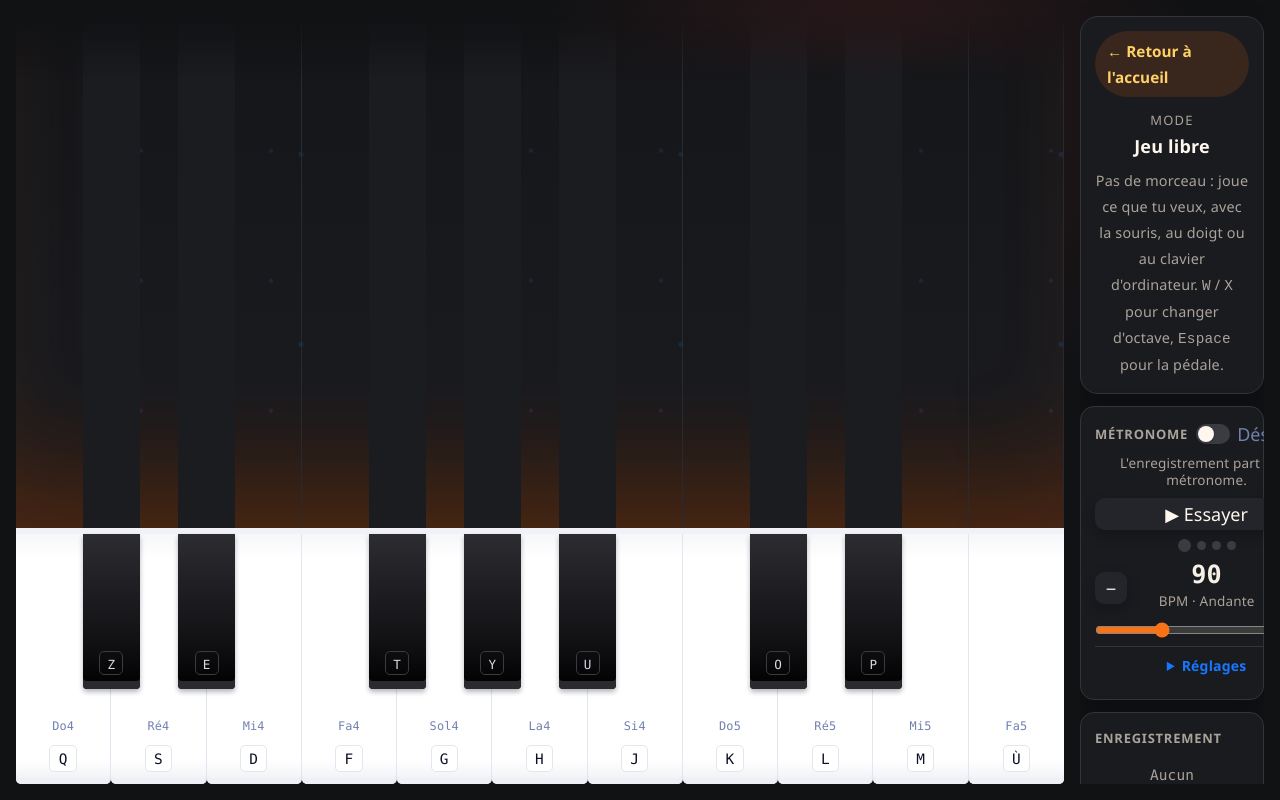
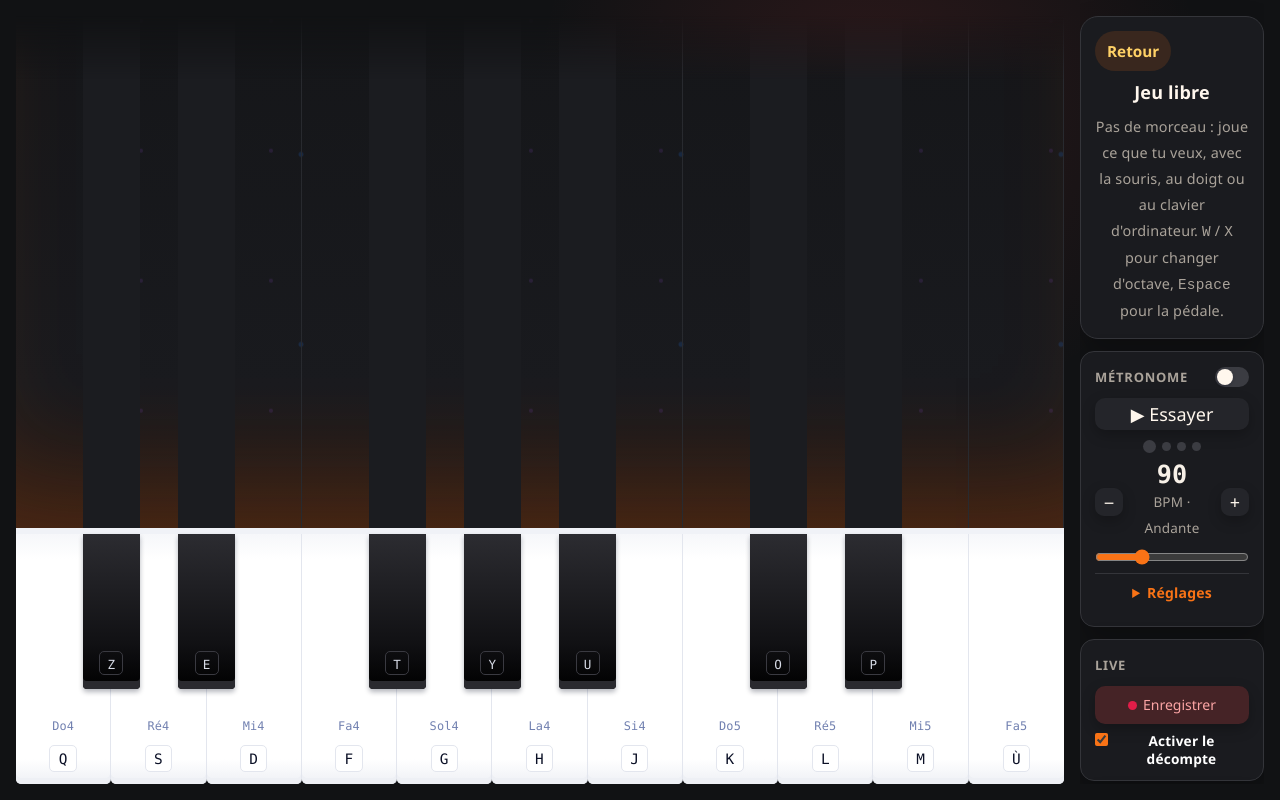
Before and after one commit to EtienneCou/Breachy, a React (Vite) app: page /jeu-libre in a window 1280 px wide. Built offline with nearby package versions, Linux system fonts and the light colour scheme.

Commit message:
new style added

```diff
--- a/src/Components/metronome/Metronome.jsx
+++ b/src/Components/metronome/Metronome.jsx
@@ -21,8 +21,8 @@ function tempoName(bpm) {
  * `hints` : { on, off } textes sous l'interrupteur, selon la page.
  */
 const DEFAULT_HINTS = {
-  on: 'Il se lance avec l\'enregistrement et s\'arrête avec lui.',
-  off: 'L\'enregistrement part sans métronome.',
+  on: '',
+  off: '',
 }
 
 export default function Metronome({ metronome, locked = false, signatureLocked = false, hints = DEFAULT_HINTS, className = '' }) {
@@ -40,12 +40,11 @@ export default function Metronome({ metronome, locked = false, signatureLocked =
           onClick={m.toggle}
         >
           <span className="metronome__switch-track" aria-hidden="true"><span /></span>
-          {m.enabled ? 'Activé' : 'Désactivé'}
         </button>
       </header>
-      <p className="metronome__muted metronome__hint">
-        {m.enabled ? hints.on : hints.off}
-      </p>
+      {(m.enabled ? hints.on : hints.off) && (
+        <p className="metronome__muted metronome__hint">{m.enabled ? hints.on : hints.off}</p>
+      )}
 
       {/* Essai : l'entendre pour régler le tempo, hors enregistrement */}
       {!m.busy && (
@@ -85,8 +84,6 @@ export default function Metronome({ metronome, locked = false, signatureLocked =
         onPointerUp={(e) => e.currentTarget.blur()}
         aria-label="Tempo en battements par minute"
       />
-
-      {locked && <p className="metronome__muted metronome__locked">🔒 Tempo calé sur la prise en cours</p>}
 
       <details className="metronome__more">
         <summary>Réglages</summary>
--- a/src/Components/recorder/SessionRecorder.css
+++ b/src/Components/recorder/SessionRecorder.css
@@ -9,6 +9,8 @@
   background: #ffffff;
   color: #0b1026;
   font-family: 'Instrument Sans', 'Segoe UI', system-ui, sans-serif;
+  width: 100%;
+  min-width: 0;
 }
 .recorder *,
 .recorder *::before,
@@ -65,26 +67,30 @@
   display: flex;
   flex-wrap: wrap;
   gap: 6px;
+  width: 100%;
+  min-width: 0;
 }
 .recorder__btn {
-  flex: 1 1 auto;
+  flex: 1 1 0;
+  min-width: 0;
   display: inline-flex;
   align-items: center;
   justify-content: center;
   gap: 6px;
   min-height: 36px;
-  padding: 6px 10px;
+  padding: 6px 8px;
   border: 1px solid #e6e9f3;
   border-radius: 10px;
   background: #ffffff;
   color: #0b1026;
-  font: 700 0.82rem/1.1 inherit;
+  font: 700 0.8rem/1.1 inherit;
   font-family: inherit;
   cursor: pointer;
+  white-space: nowrap;
 }
 .recorder__btn:hover { background: #f4f6fb; }
 .recorder__btn:focus-visible { outline: 2px solid #1f7bff; outline-offset: 2px; }
-.recorder__btn--rec { border-color: #fecdd3; background: #fff1f2; color: #e11d48; }
+.recorder__btn--rec { flex: 1 1 100%; width: 100%; border-color: #fecdd3; background: #fff1f2; color: #e11d48; }
 .recorder__btn--rec:hover { background: #ffe4e6; }
 .recorder__btn--play { border-color: transparent; background: #1f7bff; color: #ffffff; }
 .recorder__btn--play:hover { background: #0d69ff; }
--- a/src/Components/recorder/SessionRecorder.jsx
+++ b/src/Components/recorder/SessionRecorder.jsx
@@ -158,15 +158,12 @@ export default function SessionRecorder({ recorder, metronome, className = '' })
   const progress = playing && duration ? Math.min(1, elapsed / duration) : 0
 
   return (
-    <section className={`recorder ${className}`} aria-label="Enregistrement">
+    <section className={`recorder ${className}`} aria-label="Live">
       <header className="recorder__head">
-        <span className="recorder__title">Enregistrement</span>
+        <span className="recorder__title">Live</span>
         <span className={`recorder__state recorder__state--${status}`} aria-live="polite">
           {status === 'countIn' && 'Décompte'}
           {status === 'recording' && <><span className="recorder__dot" aria-hidden="true" /> REC</>}
-          {status === 'paused' && 'En pause'}
-          {status === 'playing' && 'Lecture'}
-          {status === 'playPaused' && 'Lecture en pause'}
         </span>
       </header>
 
@@ -179,7 +176,6 @@ export default function SessionRecorder({ recorder, metronome, className = '' })
             <span className="recorder__muted"> / {formatTime(duration)}</span>
           </>
         )}
-        {status === 'idle' && <span className="recorder__muted">Aucun enregistrement</span>}
       </p>
 
       {playing && (
@@ -192,9 +188,6 @@ export default function SessionRecorder({ recorder, metronome, className = '' })
           {noteCount} note{noteCount > 1 ? 's' : ''} enregistrée{noteCount > 1 ? 's' : ''}
           {tempo && ` · ${tempo.bpm} BPM, ${tempo.signature}`}
         </p>
-      )}
-      {recording && tempo && (
-        <p className="recorder__muted recorder__info">Calé sur le métronome : {tempo.bpm} BPM, {tempo.signature}</p>
       )}
 
       <div className="recorder__buttons">
@@ -250,10 +243,7 @@ export default function SessionRecorder({ recorder, metronome, className = '' })
         <label className="recorder__check">
           <input type="checkbox" checked={countIn} onChange={(e) => changeCountIn(e.target.checked)} />
           <span>
-            Décompte avant d'enregistrer
-            <span className="recorder__hint">
-              {metronome.enabled ? 'Une mesure au tempo du métronome' : '« 3, 2, 1 » puis c\'est parti'}
-            </span>
+            Activer le décompte
           </span>
         </label>
       )}
--- a/src/Components/transport/TransportBar.jsx
+++ b/src/Components/transport/TransportBar.jsx
@@ -155,7 +155,7 @@ function VolumeSlider({ id, label, synth }) {
 
 function Stepper({ title, onDown, onUp, canDown, canUp, downLabel, upLabel, children }) {
   return (
-    <div className="transport__section" role="group" aria-label={title}>
+    <div className={`transport__section transport__section--${title.toLowerCase()}`} role="group" aria-label={title}>
       <span className="transport__heading">{title}</span>
       <div className="transport__stepper">
         <button type="button" className="transport__btn transport__btn--small" onClick={onDown} disabled={!canDown} aria-label={downLabel} title={downLabel}>
--- a/src/Pages/FreePlayPage.jsx
+++ b/src/Pages/FreePlayPage.jsx
@@ -61,10 +61,9 @@ export default function FreePlayPage() {
       <aside className="piano-page__side piano-page__side--scroll">
         <section className="piano-page__card" aria-label="Jeu libre">
           <button type="button" className="piano-page__back" onClick={() => navigate('/')}>
-            ← Retour à l'accueil
+            Retour
           </button>
           <div className="piano-page__song">
-            <span className="piano-page__field-label">Mode</span>
             <strong className="piano-page__song-title">Jeu libre</strong>
           </div>
           <p className="piano-page__status">
--- a/src/Pages/PianoPage.css
+++ b/src/Pages/PianoPage.css
@@ -463,7 +463,7 @@
   border: 0 !important;
   box-shadow: 0 10px 24px rgba(249, 115, 22, 0.3);
 }
-.piano-page .piano-page__transport { width: 200px; }
+.piano-page .piano-page__transport { width: 100%; max-width: 100%; box-sizing: border-box; }
 .piano-page__transport .transport__heading,
 .piano-page__transport .transport__clock {
   align-self: flex-start;
@@ -518,11 +518,26 @@
 .piano-page .recorder__saved { border-color: #34353a; }
 .piano-page .metronome__slider,
 .piano-page .recorder__check input { accent-color: #f97316; }
+.piano-page .recorder__check { color: #ffffff; }
 .piano-page .recorder__progress { background: #34353a; }
 .piano-page .recorder__progress span { background: linear-gradient(90deg, #fbbf24, #f97316, #ef4444); }
 .piano-page .recorder__time { color: #fff7ed; }
 .piano-page .recorder__saved-text { color: #fbbf24; }
 .piano-page .recorder__error { color: #f87171; }
+.piano-page .recorder__time:empty { display: none; }
+.piano-page .metronome { width: 100%; min-width: 0; overflow: hidden; }
+.piano-page .recorder { width: 100%; min-width: 0; overflow: hidden; }
+.piano-page .recorder__buttons { width: 100%; min-width: 0; }
+.piano-page .recorder__btn { min-width: 0; padding: 6px 6px; font-size: 0.78rem; }
+.piano-page .metronome__tempo { grid-template-columns: 28px minmax(0, 1fr) 28px; min-width: 0; }
+.piano-page .metronome__step { width: 28px; height: 28px; padding: 0; }
+.piano-page .metronome__signatures { grid-template-columns: repeat(4, minmax(0, 1fr)); min-width: 0; }
+.piano-page .metronome__sig { min-width: 0; padding-inline: 2px; }
+.piano-page .metronome__more summary { color: #f97316; }
+.piano-page .transport--vertical .transport__section--octave { min-width: 0; width: 100%; }
+.piano-page .transport--vertical .transport__section--octave .transport__stepper { min-width: 0; max-width: 100%; }
+.piano-page .transport--vertical .transport__section--octave .transport__btn--small { flex-basis: 30px; width: 30px; }
+.piano-page .transport--vertical .transport__section--octave .transport__value { min-width: 0; overflow: hidden; }
 
 .piano-page__side > .piano-page__points,
 .piano-page__side > .piano-page__card,
```
